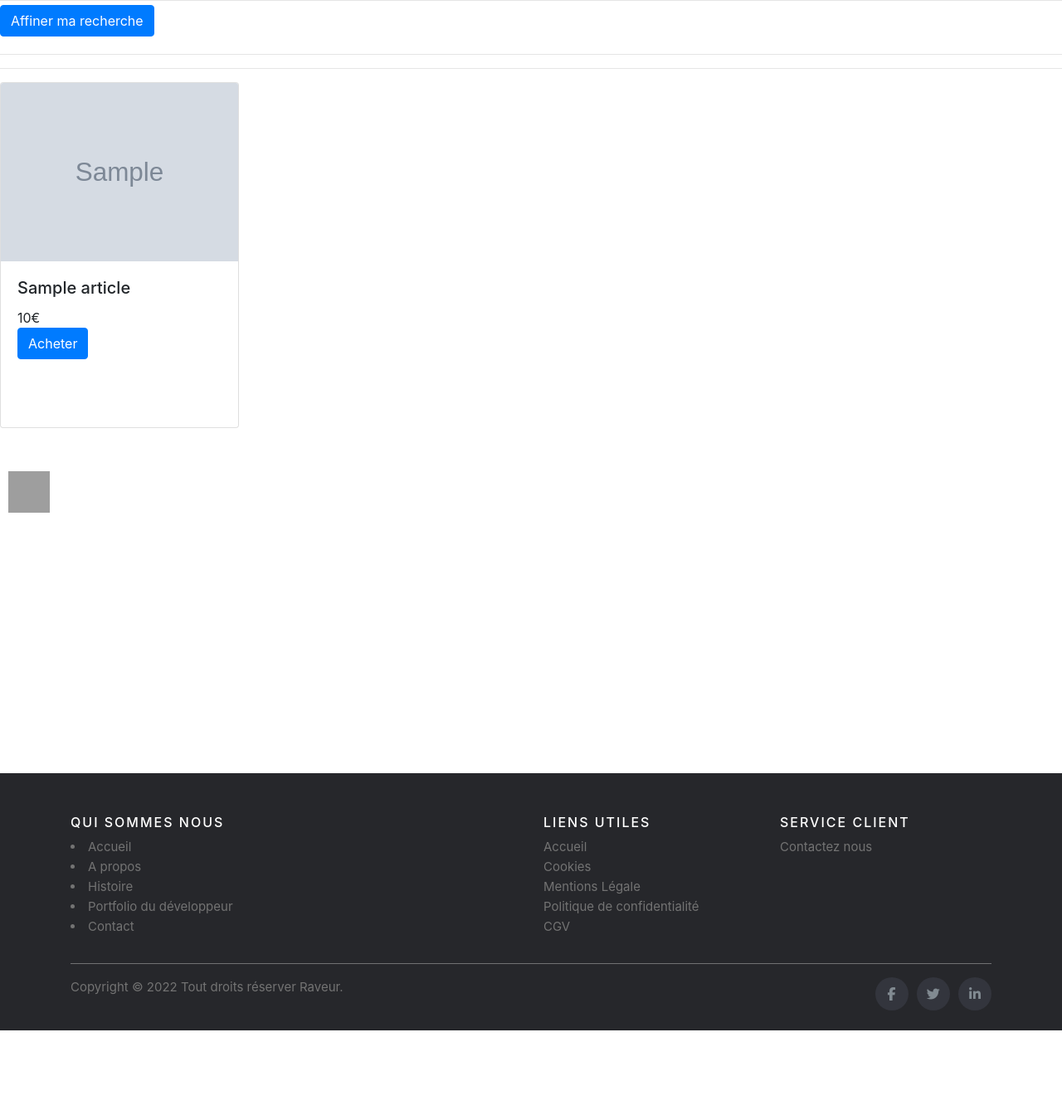
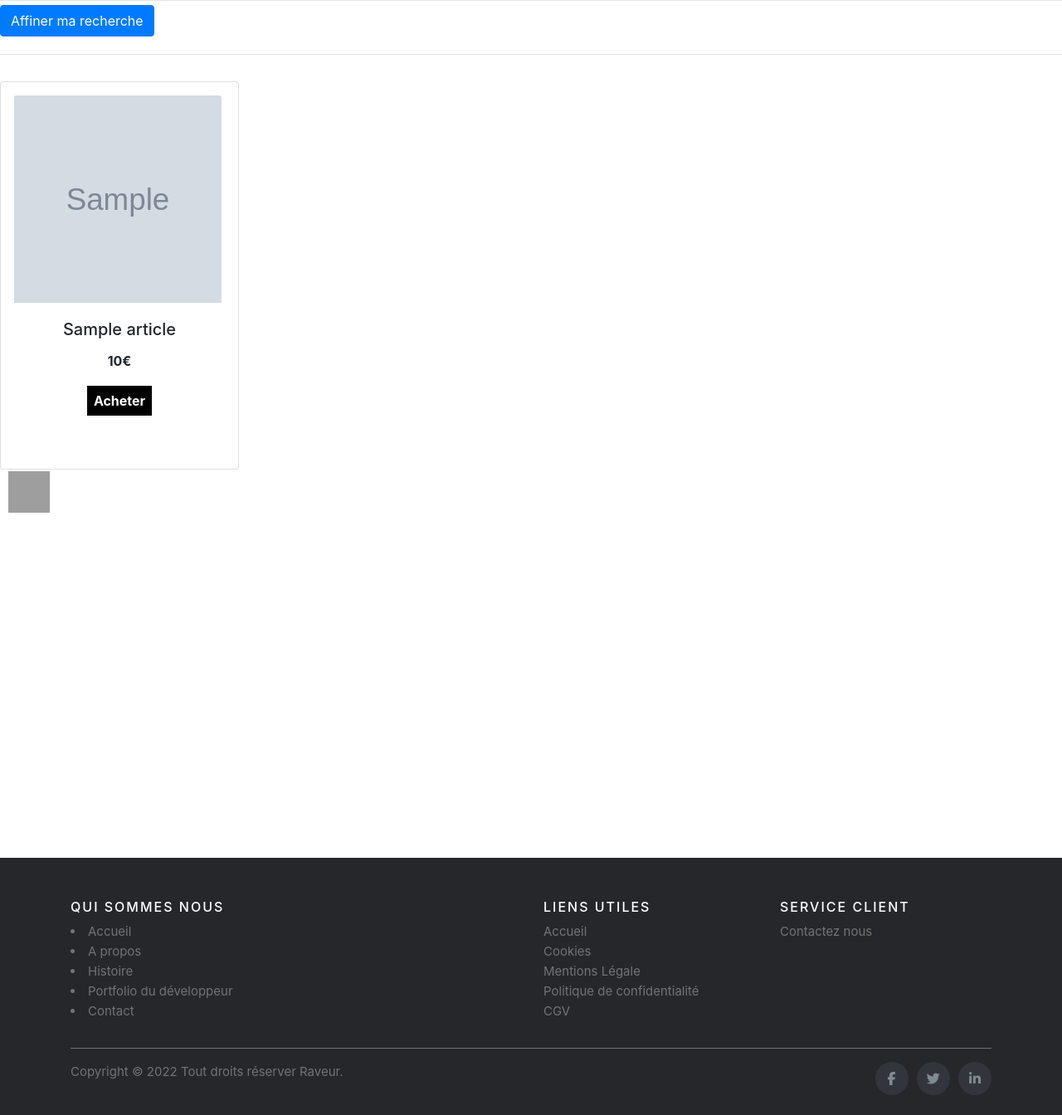
Before and after one commit to Johan667/Symfony_Raveur, a Symfony app: template templates/produit/index.html.twig in a window 1280 px wide. Shown: the part 172-1516 px from the top of the page at 83% size. Before the commit the page ends 1414 px from the top, so only its background shows below. Run offline with Twig, Linux system fonts and the light colour scheme; the template is opened without the code that fills it: most values are stand-ins (such as "Sample title", 1, 10 or a date in 2020); grey boxes marked "Sample" are stand-in pictures; form fields are guessed from the names that the template uses; some libraries are stand-ins or nearby versions; grey boxes are pictures that could not be loaded.

Commit message:
page d'article 50%

```diff
--- a/public/css/style.css
+++ b/public/css/style.css
@@ -67,7 +67,7 @@
   .searchbar{
     width: 1300px;
     margin-bottom: 2rem;
-    box-shadow: 0 15px 15px rgba(0, 0, 0, 0.3);
+
   }
 
 
@@ -119,22 +119,35 @@
   }
 
 
-.cards {
-    display: grid;
-    grid-template-columns: repeat(auto-fill, minmax(330px, 1fr));
-    grid-gap: 10px;
 
-}
 
 .card {
     display: grid;
     grid-template-rows: max-content 200px 1fr;
 }
 
+.card-title{
+  text-align: center;
+}
+.card-text{
+  padding: 2px;
+  font-weight: bold;
+  text-align: center;
+
+}
+
 .card img {
     object-fit: cover;
-    width: 100%;
-    height: 100%;
+    width: 250px;
+    height: 250px;
+    margin-left: 1rem;
+    margin-top: 1rem;
+}
+
+.card a{
+ color:white;
+ background-color: #000;
+ padding: 0.5rem;
 }
 
 .perfectionnez{
@@ -194,6 +207,7 @@
   border-top: 1px solid rgba(0, 0, 0, 0.1);
   border-bottom: 1px solid rgba(0, 0, 0, 0.1);
   padding:5px 0;
+  margin-bottom:2rem;
 
 }
 .none {
--- a/templates/produit/index.html.twig
+++ b/templates/produit/index.html.twig
@@ -26,17 +26,15 @@
 		</article>
 	</section>
 
-	<hr>
-
 	<div class="cards-align">
 		{% for article in categorie.articles %}
 
 			<div class="card" style="width: 18rem;">
 				<img src="{{ asset('img/' ~ article.image) }}" class="card-img-top" alt="{{ article }}">
 				<div class="card-body">
-					<h5 class="card-title">{{ article }}</h5>
-					<p class="card-text">{{ article.prix }}€<br>
-						<a href="{{ path('produit_detail', {'id' : article.id}) }}" class="btn btn-primary">Acheter</a>
+					<h5 class="card-title">{{ article }}<br></h5>
+					<p class="card-text">{{ article.prix }}€<br><br>
+						<a href="{{ path('produit_detail', {'id' : article.id}) }}" class="acheter">Acheter</a>
 					</p>
 				</div>
 			</div>
```
Also changed, not shown: templates/home/index.html.twig (+6 -3 lines).
